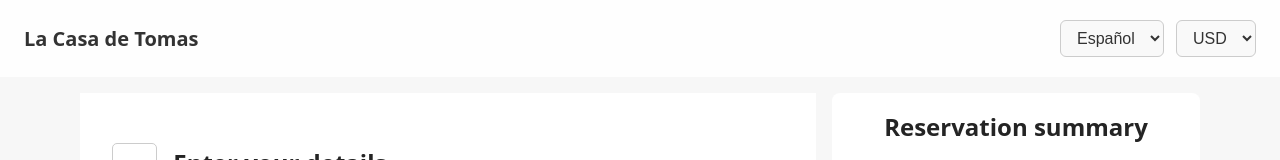
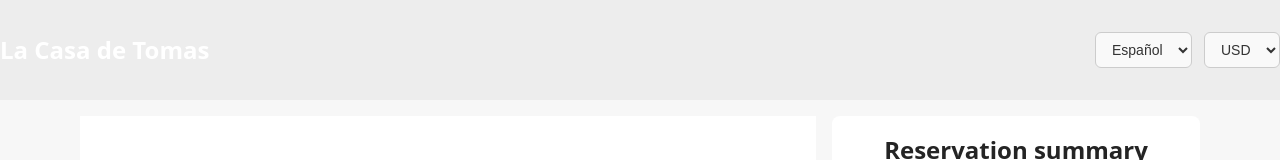
Before and after one commit to tomason182/book_engine, a React (Vite) app: page / in a window 1280 px wide. Shown: the top 160 px of the page. Built offline with nearby package versions, Linux system fonts and the light colour scheme.

Commit message:
modify: style and max width of header

```diff
--- a/src/components/Header/Header.jsx
+++ b/src/components/Header/Header.jsx
@@ -4,6 +4,7 @@ import PropTypes from "prop-types";
 export default function Header({ name }) {
   return (
     <header className={styles.header}>
+      <div className={styles.content}>
         <div className={styles.hostelName}>
           <h1>{name}</h1>
         </div>
@@ -17,6 +18,7 @@ export default function Header({ name }) {
             <option value="ars">ARS</option>
           </select>
         </div>
+      </div>
     </header>
   );
 }
--- a/src/components/Header/Header.module.css
+++ b/src/components/Header/Header.module.css
@@ -1,20 +1,22 @@
 .header {
+  padding: 2rem 0;
+  background-color: var(--primary-color);
+}
+
+.header .content {
+  max-width: 1280px;
+  margin: 0 auto;
   display: flex;
   justify-content: space-between;
   align-items: center;
-  padding: 1.25rem 1.5rem;
-  background-color: #fff;
-  box-shadow: 0 2px 8px rgba(0, 0, 0, 0.04);
-  flex-wrap: wrap;
   gap: 1rem;
-  background-color: #fefefe;
 }
 
 .header h1 {
-  font-size: 1.25rem;
+  font-size: 1.5rem;
   font-weight: 700;
   margin: 0;
-  color: #333;
+  color: #fff;
 }
 
 .options {
@@ -24,8 +26,7 @@
 
 .options select {
   padding: 0.5rem 0.75rem;
-  font-size: 1rem;
-  border: 1px solid #ccc;
+  font-size: 0.875rem;
   border-radius: 6px;
   background-color: #f9f9f9;
   color: #333;
```
Lines whose indentation alone changed are shown as unchanged.
